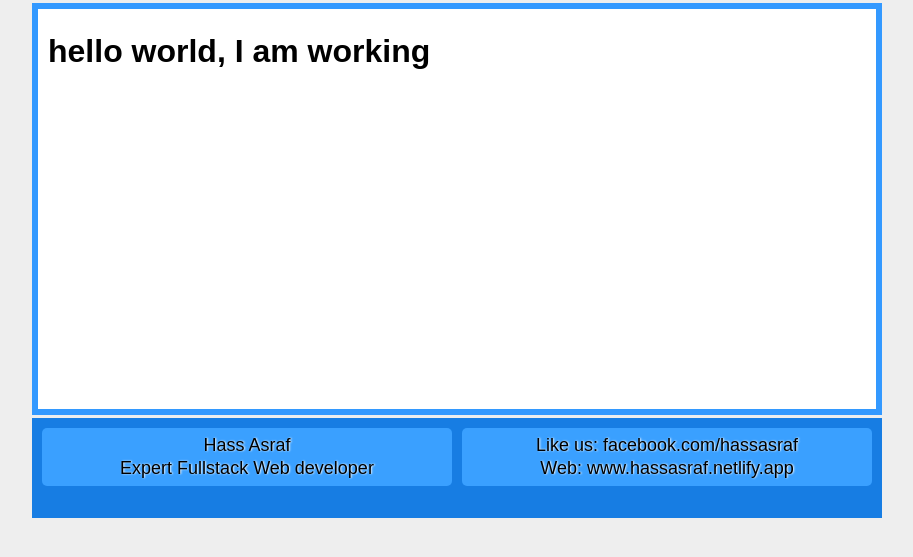
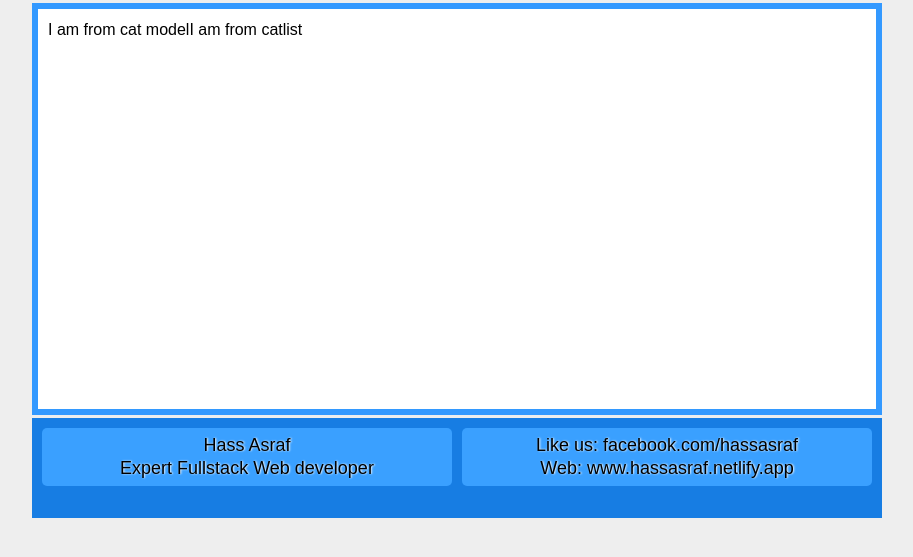
Before and after one commit to coderasraf/OWN_MVC_FRAMEWORK, a PHP site: page / in a window 1280 px wide. Shown: the part 74-631 px from the top of the page, without its empty margins (183-1096 px from the left). Run offline with PHP 8.4, Linux system fonts and the light colour scheme.

Commit message:
Initial git commit

```diff
--- a/app/controllers/Index.php
+++ b/app/controllers/Index.php
@@ -4,12 +4,18 @@
 	 */
 	class Index extends DController{
 
-		function __construct()
-		{
+		function __construct(){
 			parent::__construct();
 		}
 
 		public function Home(){
 			$this->load->view('home');
 		}
+
+		public function category(){
+			$catModel = $this->load->model('CatModel');
+			$catList = $catModel->catList();
+		}
+
+
 	}
--- /dev/null
+++ b/app/models/CatModel.php
@@ -0,0 +1,16 @@
+<?php
+
+	/**
+	 * CatModel
+	 */
+	class CatModel{
+
+		function __construct()
+		{
+			echo "I am from cat model";
+		}
+
+		public function catList(){
+			echo 'I am from catlist';
+		}
+	}
--- a/index.php
+++ b/index.php
@@ -22,15 +22,14 @@
 			$ctlr->$method($param);
 		}
 		else{
-			if (isset($url[1])) {
-				$method = $url[1];
+			if (isset($method)) {
 				$ctlr->$method();
 			}
 		}
 	}else{
 		include "app/controllers/Index.php";
 		$welcome = new Index();
-		$welcome->home();
+		$welcome->category();
 	}
 
 
--- a/system/libs/Load.php
+++ b/system/libs/Load.php
@@ -4,15 +4,14 @@
 	 * Load class
 	 */
 	class Load{
-
-		function __construct()
-		{
-
-		}
-
 		// view
 		public function view($fileName){
 			include "app/views/$fileName".".php";
 		}
 
+		public function model($modelName){
+			include "app/models/".$modelName.".php";
+			return new $modelName();
+		}
+
 	}
```
